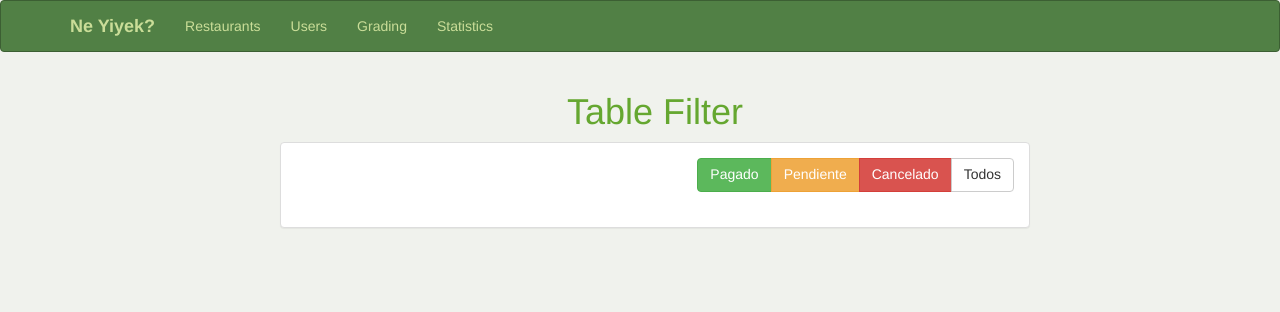
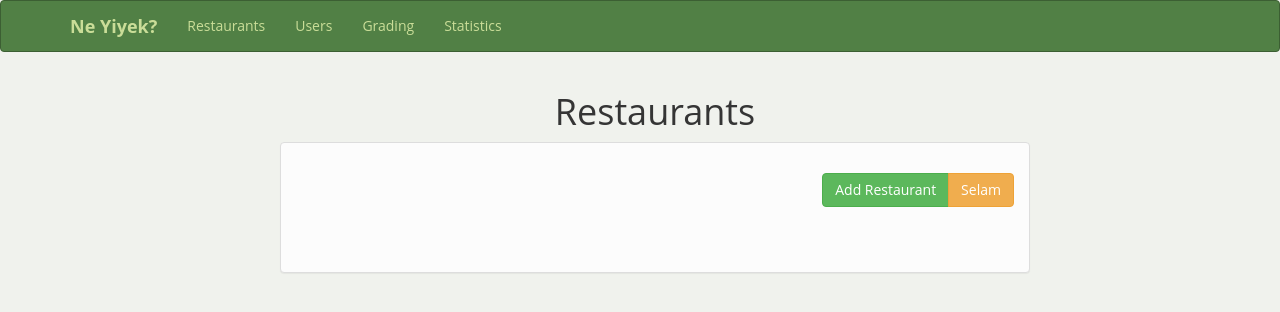
Before and after one commit to bkorayoz/Proje1, a Django app: page /restaurants/ in a window 1280 px wide. Shown: the top 312 px of the page. Run offline with Django 3.2, Linux system fonts and the light colour scheme; data that the repository does not hold is empty; some libraries are stand-ins or nearby versions.

Commit message:
liste css

```diff
--- a/home/static/css/ourstyle.css
+++ b/home/static/css/ourstyle.css
@@ -69,7 +69,7 @@ body {
 
 
 .table-filter .media-photo {
-	width: 35px;
+	width: 28px;
 }
 
 .table-filter .media-meta {
--- a/home/templates/home/layout.html
+++ b/home/templates/home/layout.html
@@ -7,6 +7,8 @@
     <!-- Bootstrap Core CSS -->
     <link rel="stylesheet" href="{% static 'css/bootstrap.min.css' %}" type='text/css'/>
     <link rel="stylesheet" href="{% static 'css/lavish-bootstrap.css' %}" type='text/css'/>
+	 <link rel="stylesheet" href="{% static 'css/lavish-bootstrap.css' %}" type='text/css'/>
+	 <link rel="stylesheet" href="{% static 'css/ourstyle.css' %}" type='text/css'/>
 
 	<title>{% block title %}{% endblock %}</title>
 </head>
--- a/restaurant/templates/restaurant/restaurantList.html
+++ b/restaurant/templates/restaurant/restaurantList.html
@@ -1,6 +1,5 @@
 {% extends "home/layout.html" %}
-
-{% block title %}Restaurants{% endblock %}
+{% block title%}Restaurants{%endblock%}
 
 {% block content %}
 
@@ -8,37 +7,47 @@
 	<div class="row">
 
 		<section class="content">
-			<h1>Table Filter</h1>
+			<h1>Restaurants</h1>
 			<div class="col-md-8 col-md-offset-2">
 				<div class="panel panel-default">
 					<div class="panel-body">
 						<div class="pull-right">
 							<div class="btn-group">
-								<button type="button" class="btn btn-success btn-filter" >Pagado</button>
-								<button type="button" class="btn btn-warning btn-filter" >Pendiente</button>
-								<button type="button" class="btn btn-danger btn-filter" >Cancelado</button>
-								<button type="button" class="btn btn-default btn-filter">Todos</button>
+								<button type="button" class="btn btn-success btn-filter">Add
+									Restaurant</button>
+								<button type="button" class="btn btn-warning btn-filter">Selam</button>
+
 							</div>
 						</div>
 						<div class="table-container">
 							<table class="table table-filter">
 								<tbody>
-								 {% for obj in rests %}
+									{% for obj in rests %}
 									<tr>
 										<td>
 											<div class="media">
-												<a href="#" class="pull-left">
-													<img src="https://s3.amazonaws.com/uifaces/faces/twitter/fffabs/128.jpg" class="media-photo">
+												<a href="#" class="pull-left"> <img
+													src="/static/images/yemekicon.ico" class="media-photo">
 												</a>
 												<div class="media-body">
-													<span class="media-meta pull-right">Febrero 13, 2016</span>
-													<h4 class="title">
-														{{obj.name}}
-														<span class=" pagado">(Pagado)</span>
-													</h4>
-													<p class="summary">Ut enim ad minim veniam, quis nostrud exercitation...</p>
+													<h4 class="title pull-left">{{obj.name}}</h4>
+
+
 												</div>
+
 											</div>
+
+										</td>
+										<td>
+											<div class="pull-right action-buttons">
+												<a href="http://www.jquery2dotnet.com"><span
+													class="glyphicon glyphicon-pencil"></span></a> <a
+													href="http://www.jquery2dotnet.com" class="trash"><span
+													class="glyphicon glyphicon-trash"></span></a> <a
+													href="http://www.jquery2dotnet.com" class="flag"><span
+													class="glyphicon glyphicon-flag"></span></a>
+											</div>
+
 										</td>
 									</tr>
 
@@ -49,17 +58,11 @@
 						</div>
 					</div>
 				</div>
-				<div class="content-footer">
-
-				</div>
+				<div class="content-footer"></div>
 			</div>
 		</section>
 
 	</div>
 </div>
 
-
-
-
-
 {% endblock %}
```
